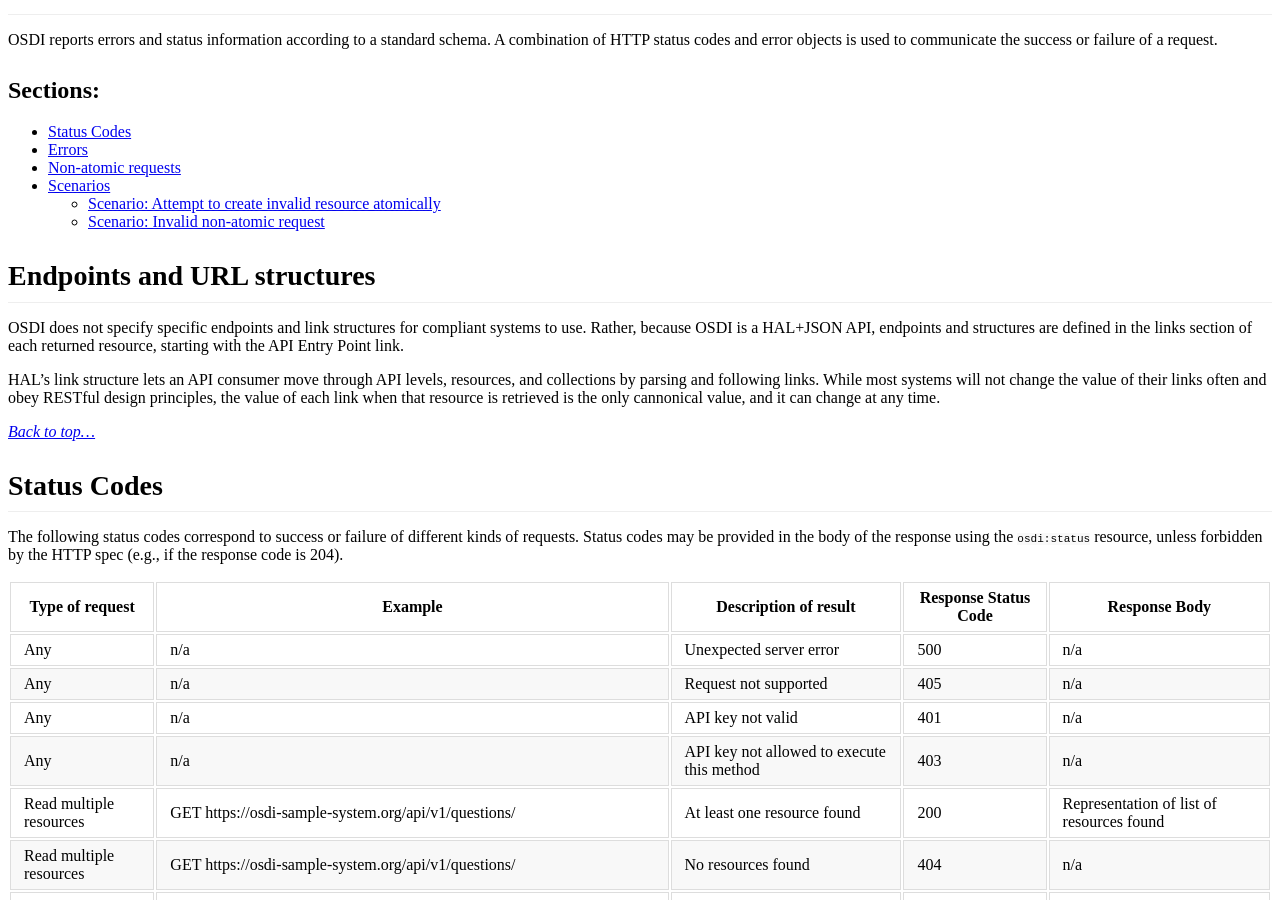
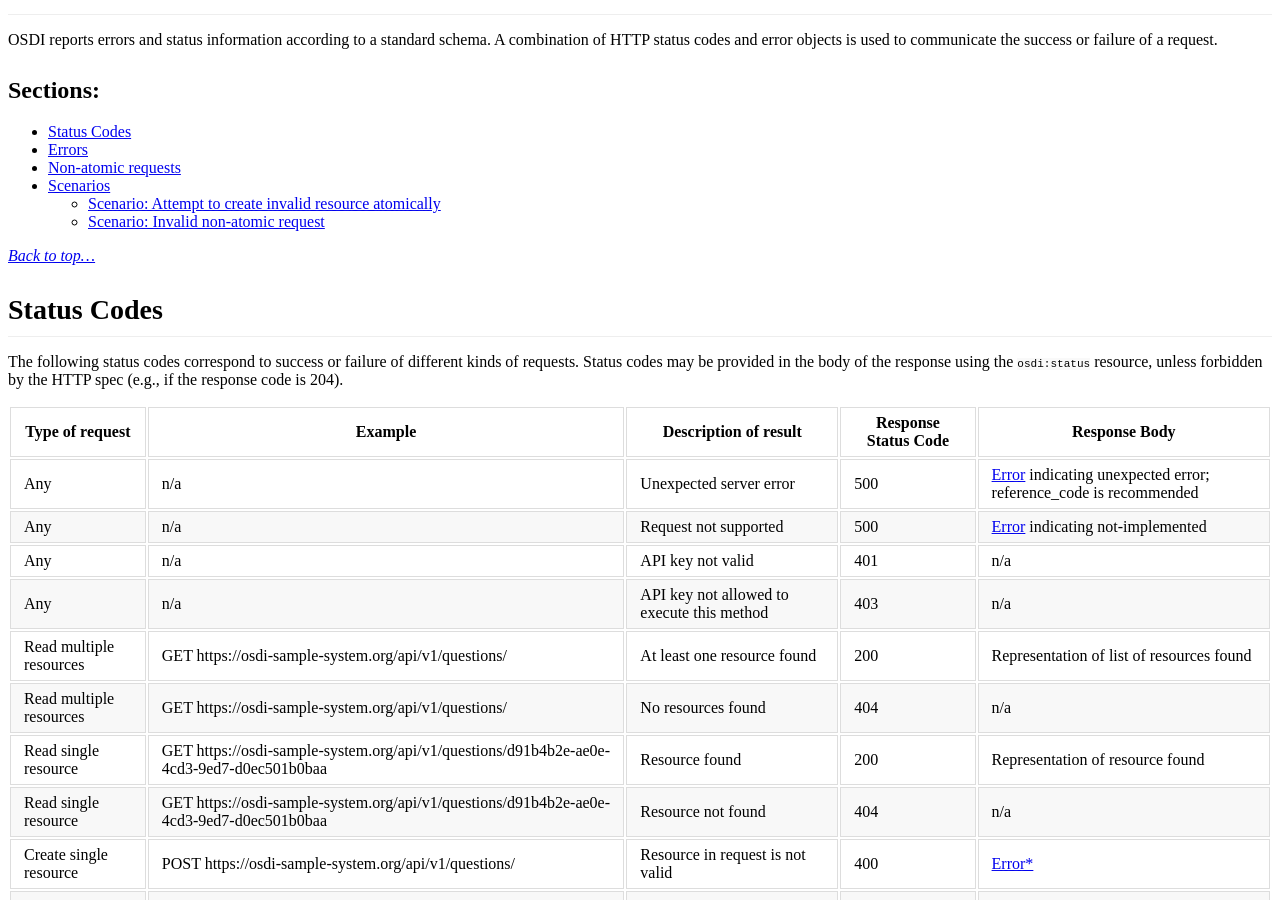
Before and after one commit to opensupporter/osdi-docs, a Jekyll site: the page built from status.md, in a window 1280 px wide and 900 px high, scrolled down 655 px. Built offline with Jekyll 4.4.1, drawn with Linux system fonts in a browser that asks for light colours; a style sheet for code colours, icons or effects is not loaded.

Commit message:
Ditch 405 for not-implemented because it can be a pain to implement.
Signed-off-by: shaisachs <ssachs@ngpvan.com>

```diff
--- a/status.md
+++ b/status.md
@@ -16,8 +16,6 @@ OSDI reports errors and status information according to a standard schema.  A co
     * [Scenario: Attempt to create invalid resource atomically](#attempt-to-create-invalid-resource-atomically)
     * [Scenario: Invalid non-atomic request](#invalid-non-atomic-request)
 
-{% include endpoints_and_url_structures.md %}
-
 _[Back to top...](#)_
 
 ## Status Codes
@@ -26,8 +24,8 @@ The following status codes correspond to success or failure of different kinds o
 
 | Type of request | Example | Description of result | Response Status Code | Response Body
 |---------------- |-------- |---------------------- |--------- |----
-| Any             | n/a     | Unexpected server error | 500 | n/a
-| Any             | n/a     | Request not supported | 405 | n/a
+| Any             | n/a     | Unexpected server error | 500 | [Error](#errors) indicating unexpected error; reference_code is recommended
+| Any             | n/a     | Request not supported | 500 | [Error](#errors) indicating not-implemented
 | Any             | n/a     | API key not valid | 401 | n/a
 | Any             | n/a     | API key not allowed to execute this method | 403 | n/a
 | Read multiple resources | GET  https://osdi-sample-system.org/api/v1/questions/ | At least one resource found | 200 | Representation of list of resources found
```
